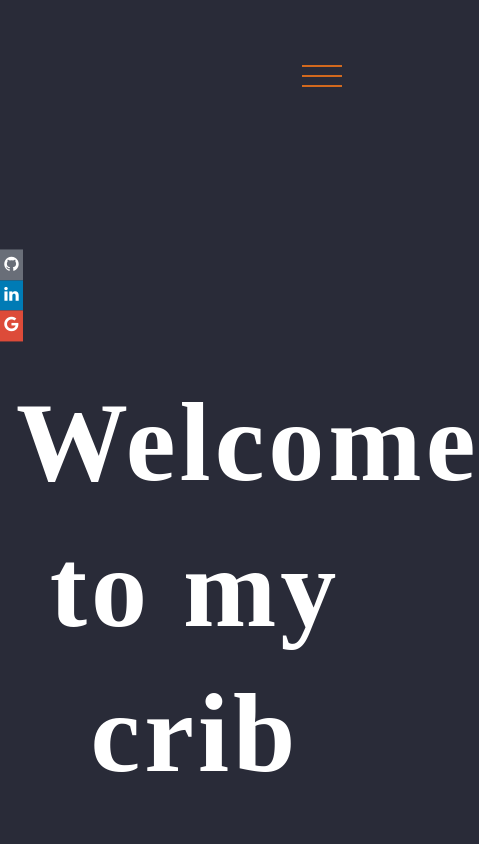
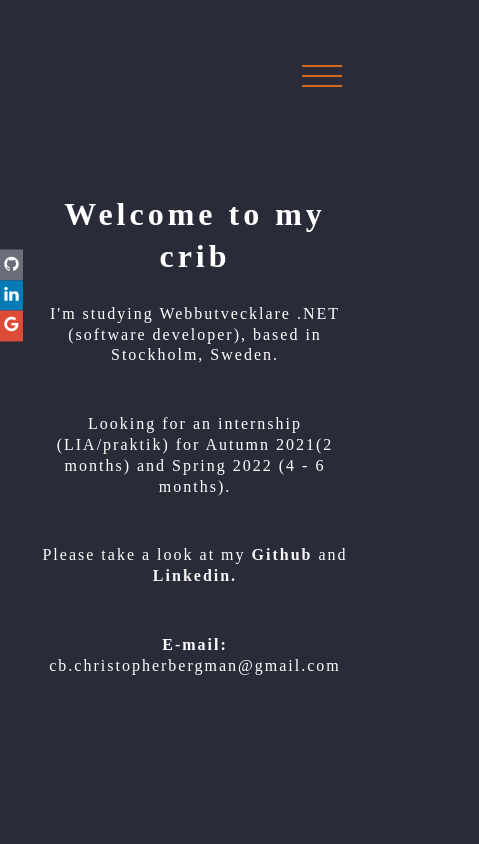
Before and after one commit to emllode/emllode.github.io, a plain HTML site: page app/html/about.html in a window 390 px wide. Shown: the top 844 px of the page, 479 px wide, since content can reach past the window. Drawn offline with Linux system fonts and the light colour scheme.

Commit message:
fixed some padding and text sizes with responsivness.

```diff
--- a/app/scss/_articles.scss
+++ b/app/scss/_articles.scss
@@ -7,6 +7,10 @@
         @include breakpoint-down(medium) {
             padding: 7rem;
             margin-top: 8rem;
+        }
+
+        @include breakpoint-down(small) {
+            padding: 3rem;
         }
     }
 
--- a/app/scss/_header.scss
+++ b/app/scss/_header.scss
@@ -84,6 +84,11 @@
         padding: 1.625rem;
         border-radius: 10px;
 
+        @include breakpoint-down(medium) {
+          padding: 0.8rem;
+
+        }
+
 
 
 
@@ -132,6 +137,11 @@
         position: relative;
         padding: 3px 0;
 
+        @include breakpoint-down(medium) {
+          padding: 0;
+          font-size: 14px;
+        }
+
         &::before, &::after {
          content:"";
         width: 50%;
--- a/app/scss/_text.scss
+++ b/app/scss/_text.scss
@@ -20,6 +20,28 @@
         font-size: 1.5rem;
     }
 
+    @include breakpoint-down(medium) {
+        padding: 2rem;
+        &__items {
+            text-align: center;
+            margin-top: 8rem;
+        }
+
+        h1 {
+            font-size: 2rem;
+            letter-spacing: 4px;
+        }
+        p {
+            font-size: 1rem;
+            letter-spacing: 2px;
+            margin-bottom: 3rem;
+        }
+
+        span {
+            font-size: 1rem;
+        }
+
+    }
 }
 
 .links {
```
Also changed, not shown: app/scss/style.css, 1 other file.
